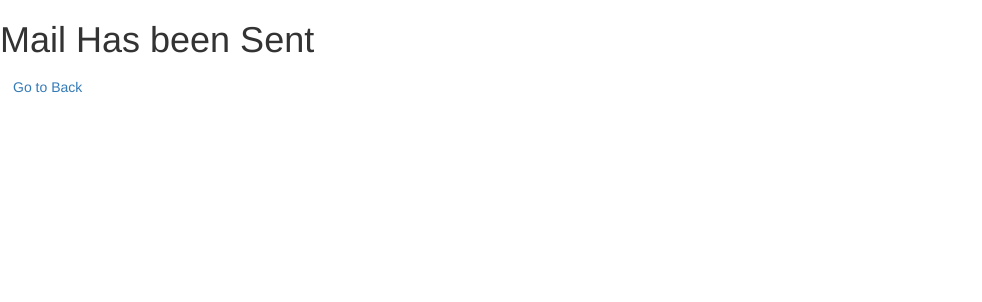
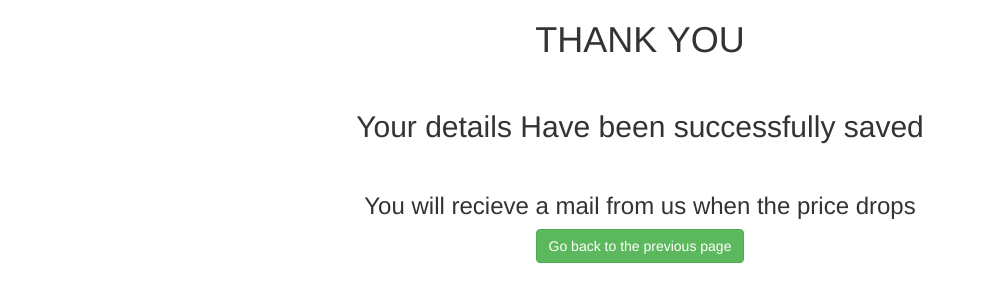
Before and after one commit to StrangeNoob/Price-Monitoring-System, a Django app: page /hello/mail/ in a window 1280 px wide. Shown: the top 302 px of the page, without its empty margins (0-982 px from the left). Run offline with Django 3.2, Linux system fonts and the light colour scheme; some libraries are stand-ins or nearby versions.

Commit message:
Done !!!

```diff
--- a/hello/templates/mail.html
+++ b/hello/templates/mail.html
@@ -1,18 +1,16 @@
 {% load static %}
 <!DOCTYPE html>
 <html>
-    <head>
-        <title></title>
-         <link rel="stylesheet" href="//maxcdn.bootstrapcdn.com/bootstrap/3.2.0/css/bootstrap.min.css">
-                    <!-- Custom styles for this template -->
-        <link href="{% static 'sign.css' %}" rel="stylesheet">
-    </head>
-    <body>
-        <h1> Mail Has been Sent </h1>
-        <a type="button" class="btn btn-link" href="{% url 'sign' %}">Go to Back</a>
-
-    </body>
-    <!-- <script>
-        setTimeout(function(){window.location.reload(1);}, 5000);
-    </script> -->
+<head>
+	<title>Thank You</title>
+     <link rel="stylesheet" href="//maxcdn.bootstrapcdn.com/bootstrap/3.2.0/css/bootstrap.min.css">
+</head>
+<body>
+	<center>
+		<h1>THANK YOU</h1><br>
+		<h2>Your details Have been successfully saved</h2><br>
+		<h3>You will recieve a mail from us when the price drops</h3>
+		<a href="{% url 'sign' %}"><button class="btn btn-success">Go back to the previous page</button></a>
+	</center>
+</body>
 </html>
```
Also changed, not shown: db.sqlite3.
